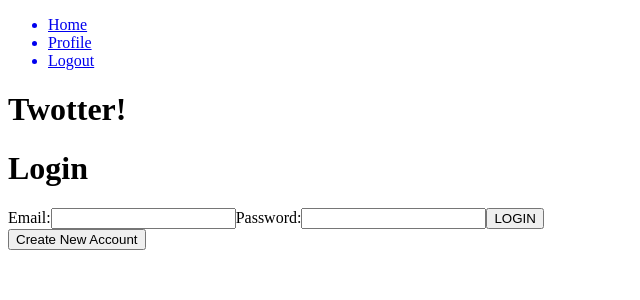
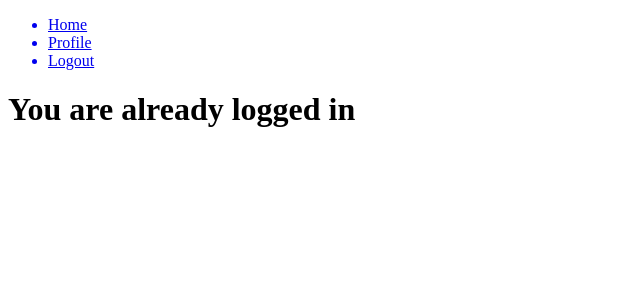
Before and after one commit to fpsbowser/OdinBook_client, a React (Create React App) app: page /login in a window 1280 px wide. Shown: the top 300 px of the page, without its empty margins (0-640 px from the left). Built offline with nearby package versions, Linux system fonts and the light colour scheme; sample sign-in values are in the browser's storage.

Commit message:
fixed bug where user could login twice

```diff
--- a/src/components/Login.js
+++ b/src/components/Login.js
@@ -1,9 +1,13 @@
-import React, { useState } from 'react';
+import React, { useEffect, useState } from 'react';
+import { Link } from 'react-router-dom';
 import authService from '../services/auth.service';
 
 function Login(props) {
+  const { user, setUser } = props;
   const [email, setEmail] = useState('');
   const [password, setPassword] = useState('');
+
+  useEffect(() => {}, []);
 
   function handleEmail(e) {
     setEmail(e.target.value);
@@ -17,12 +21,12 @@ function Login(props) {
     e.preventDefault();
     try {
       const user = await authService.login(email, password);
-      console.log(user);
       if (user.success) {
         console.log('User successfully logged in- proceed to home');
-        props.setUser(user);
-        props.setUserLoggedIn(true);
+        setUser(user);
+        window.location.href = '/';
       } else {
+        // TODO: Add error handling
         console.log('User login failed- refresh login with error/errors');
       }
     } catch (err) {
@@ -30,15 +34,23 @@ function Login(props) {
     }
   }
 
+  if (user) {
+    return (
+      <div className='main-container'>
+        <h1>You are already logged in</h1>
+      </div>
+    );
+  }
+
   return (
     <div className='main-container'>
       <div className='login-container'>
         <div className='logo-container'>
           {/* <img src={require('../assets/bird.png')} alt='logo' id='login-logo' /> */}
-          <h1>Twotter!</h1>
+          <h1>Login</h1>
         </div>
 
-        <h1>Login</h1>
+        <h1>Login Form</h1>
         <form onSubmit={onSubmit} className='login-form'>
           <label id='email-label'>
             Email:
@@ -52,7 +64,9 @@ function Login(props) {
             LOGIN
           </button>
         </form>
-        <button id='signup-btn'>Create New Account</button>
+        <Link to={'/signup'}>
+          <button id='signup-btn'>Create New Account</button>
+        </Link>
       </div>
     </div>
   );
```
